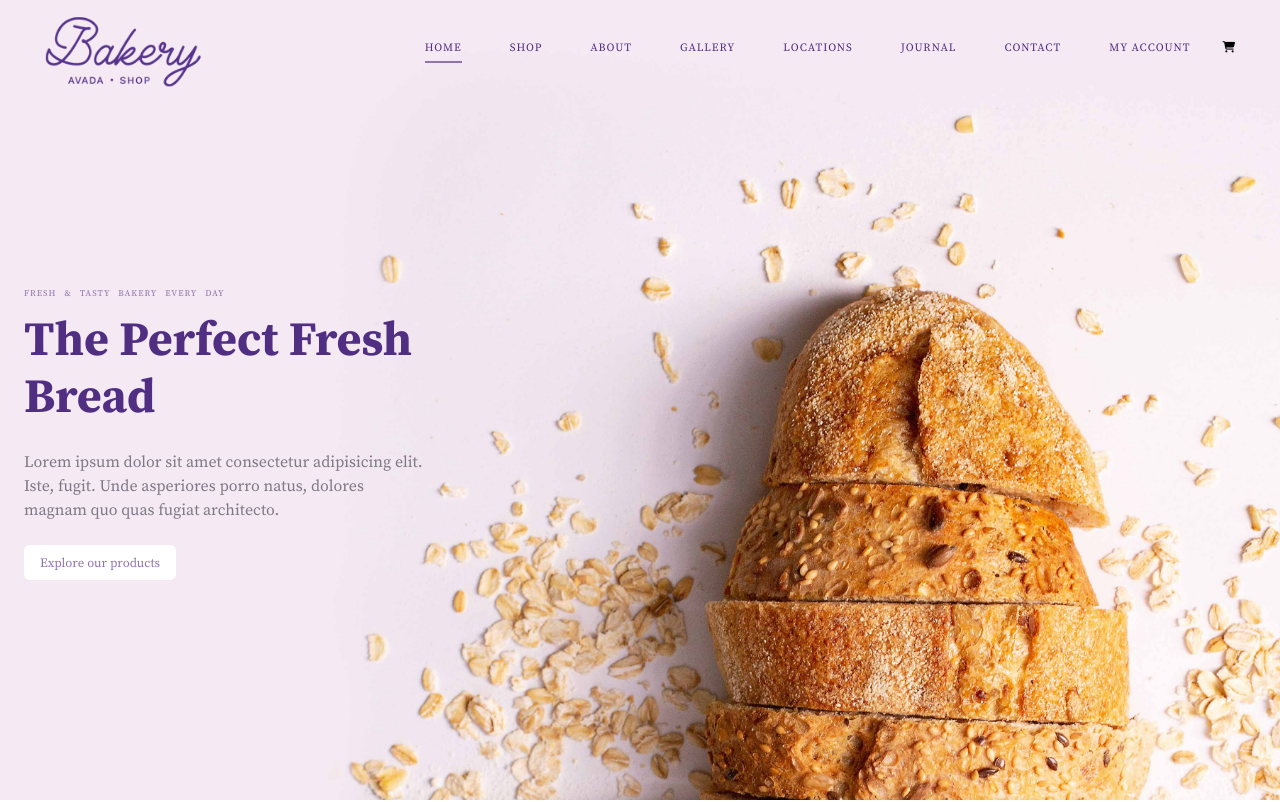
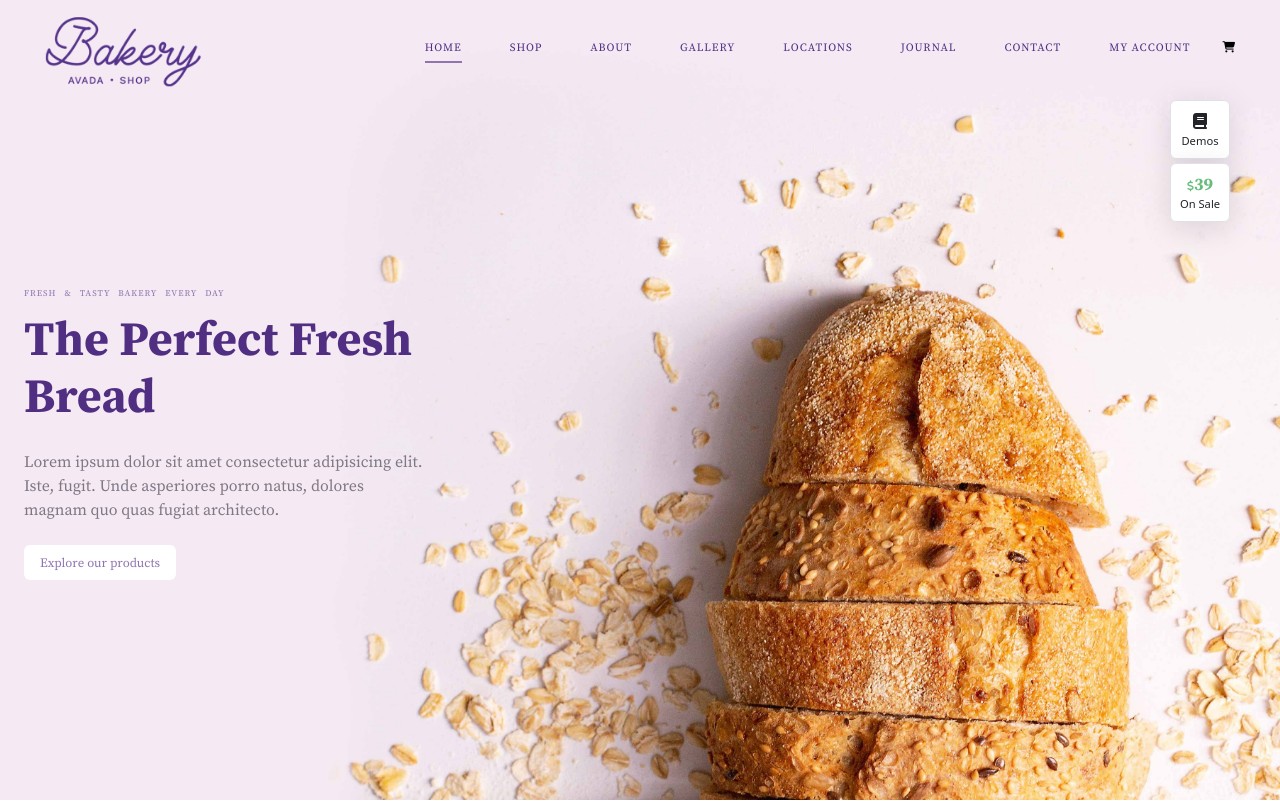
Before and after one commit to antoniostassi/proj-html-vuejs, a Vue app: page / in a window 1280 px wide. Shown: the top 802 px of the page. Built offline with nearby package versions, Linux system fonts and the light colour scheme.

Commit message:
FixedNav buttons component

```diff
--- a/src/App.vue
+++ b/src/App.vue
@@ -3,6 +3,7 @@
     import HeaderComponent from './components/HeaderComponent.vue';
     import MainComponent from './components/MainComponent.vue';
     import FooterComponent from './components/FooterComponent.vue';
+    import FixedNav from './components/FixedNav.vue';
 
 
     export default {
@@ -14,12 +15,14 @@
         components:{
             HeaderComponent,
             MainComponent,
-            FooterComponent
+            FooterComponent,
+            FixedNav
         }
     }
 </script>
 
 <template>
+    <FixedNav/>
     <HeaderComponent/>
     <MainComponent/>
     <FooterComponent/>
--- a/src/assets/scss/classes.scss
+++ b/src/assets/scss/classes.scss
@@ -39,3 +39,9 @@
         cursor: pointer;
     }
 }
+
+.btn-fixed {
+    background-color: white;
+    box-shadow: rgba(100, 100, 111, 0.2) 0px 7px 29px 0px;
+    min-width:60px;
+}
--- /dev/null
+++ b/src/components/FixedNav.vue
@@ -0,0 +1,36 @@
+<script>
+    export default {
+        data(){
+            return{
+
+            }
+        }
+    }
+</script>
+
+<template>
+    <div class="buttons position-fixed">
+        <div class="bakery-btn text-center btn-fixed border rounded p-2 mb-1">
+            <i class="fa-solid fa-book"></i>
+            <p class="p-0 m-0">Demos</p>
+        </div>
+        <div class="bakery-btn text-center btn-fixed border rounded p-2">
+            <i class="fa-solid fa-dollar-sign" style="color:#65BC7B; font-size:0.7rem;">
+                <span style="font-size:1.1rem;" class="serif-bold" >39</span>
+            </i>
+            <p class="p-0 m-0">On Sale</p>
+        </div>
+    </div>
+</template>
+
+<style lang="scss" scoped>
+    .buttons {
+        top:100px;
+        right:50px;
+
+        p {
+            font-size:0.7rem;
+        }
+
+    }
+</style>
--- a/src/components/HeaderComponent.vue
+++ b/src/components/HeaderComponent.vue
@@ -39,7 +39,6 @@ import NavbarComponent from './NavbarComponent.vue';
                     </div>
                 </div>
 
-
             </section>
         </div>
 
```
